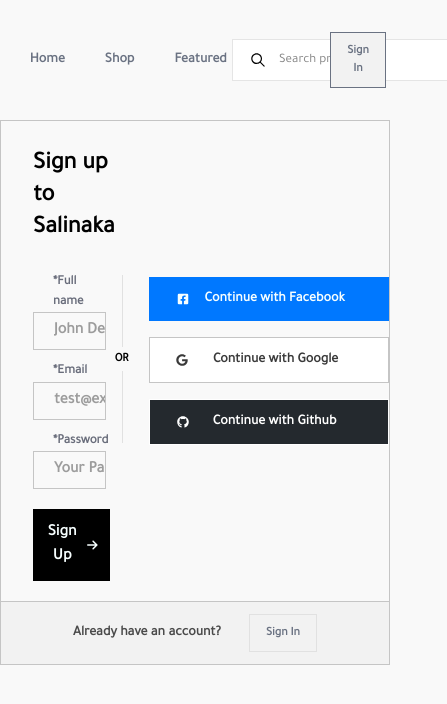
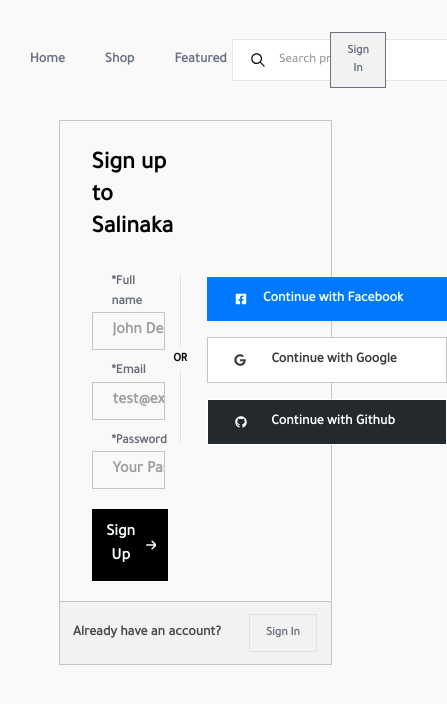
Before and after one commit to webhavilah/e-commerce, a React (Vite) app: page /signup in a window 390 px wide. Shown: the top 704 px of the page, 447 px wide, since content can reach past the window. Built offline with nearby package versions, Linux system fonts and the light colour scheme.

Commit message:
little updates

```diff
--- a/src/salinaka_pages/Signup.jsx
+++ b/src/salinaka_pages/Signup.jsx
@@ -112,7 +112,7 @@
       </header>
 
       <div className="mt-30 bg-0 w-full m-auto">
-        <div className="border border-[#C5C5C5] lg:w-[80%] xl:w-[60%] xl:mt-10 m-auto  ">
+        <div className="border border-[#C5C5C5] w-[70%] lg:w-[70%] xl:w-[60%] xl:mt-10 m-auto  ">
           <div className="flex px-8 justify-between items-center">
             <div className="w-[57%] ">
               <h2 className="font-semibold text-2xl mt-7">
```
